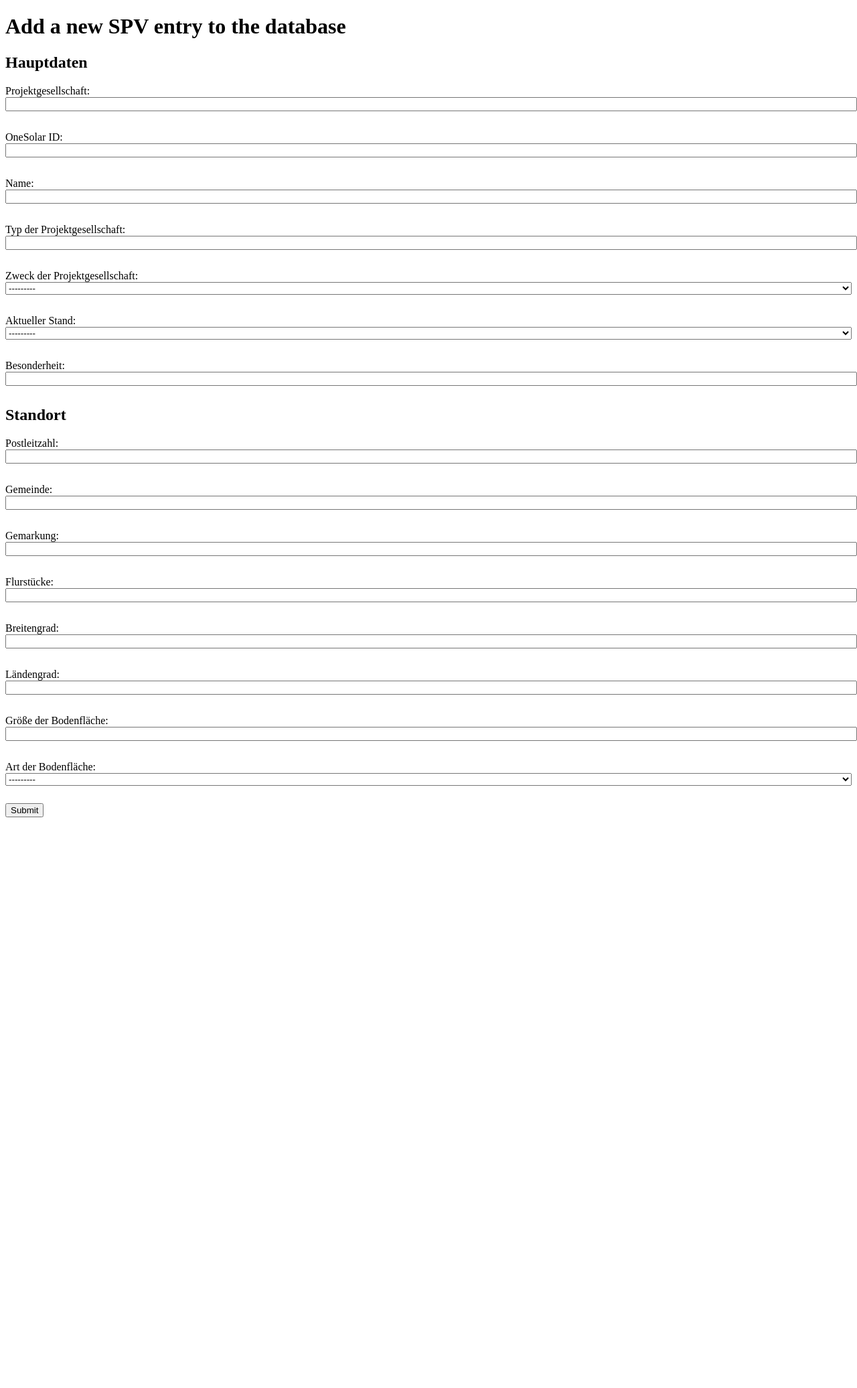
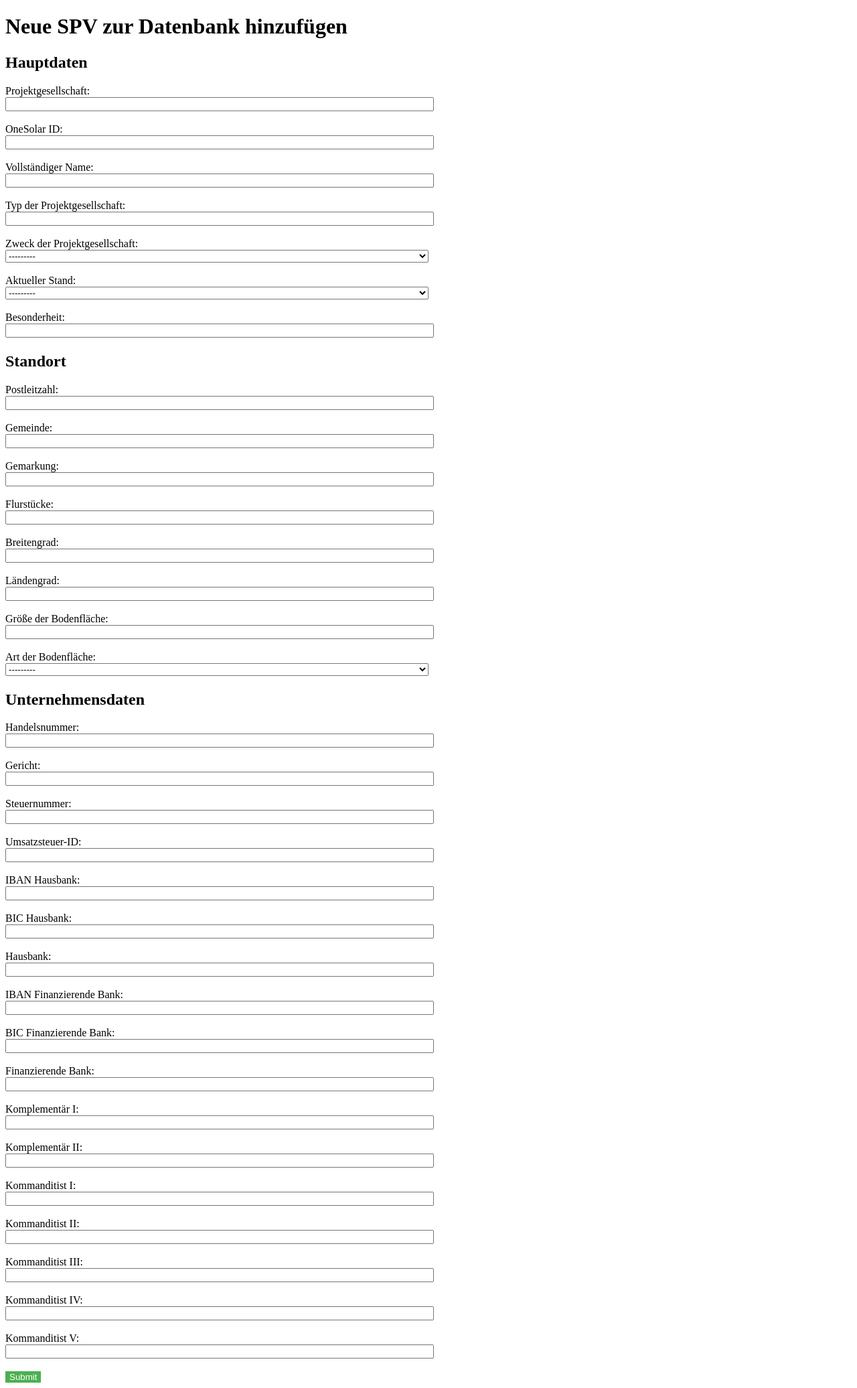
Before and after one commit to evodresch/datahub, a Django app: page /add_spv/ in a window 1280 px wide. Shown: the whole page at 67% size. Before the commit the page ends 1220 px from the top, so only its background shows below. Run offline with Django 4.2, Linux system fonts and the light colour scheme; some libraries are stand-ins or nearby versions.

Commit message:
Added Company model and started working on improving the form with crispy-forms

```diff
--- a/datahub/settings.py
+++ b/datahub/settings.py
@@ -37,8 +37,12 @@ INSTALLED_APPS = [
     'django.contrib.sessions',
     'django.contrib.messages',
     'django.contrib.staticfiles',
-    'spv_master_data'
+    'spv_master_data',
+    'crispy_forms',
+    'crispy_bootstrap4'
 ]
+
+CRISPY_TEMPLATE_PACK = 'bootstrap4'
 
 MIDDLEWARE = [
     'django.middleware.security.SecurityMiddleware',
--- a/spv_master_data/forms.py
+++ b/spv_master_data/forms.py
@@ -1,14 +1,19 @@
 from django import forms
-from .models import SPV, Location
+from .models import SPV, Location, Company
 
 
 class SPVForm(forms.ModelForm):
     class Meta:
         model = SPV
-        exclude = ['location']  # Exclude the location field
+        exclude = ['location', 'company']  # Exclude the one to one fields
 
 
 class LocationForm(forms.ModelForm):
     class Meta:
         model = Location
         fields = '__all__'  # List of model fields you want to include in the form
+
+class CompanyForm(forms.ModelForm):
+    class Meta:
+        model = Company
+        fields = '__all__'  # List of model fields you want to include in the form
--- a/spv_master_data/models.py
+++ b/spv_master_data/models.py
@@ -1,13 +1,14 @@
 from django.db import models
+from spv_master_data.validators import validate_iban
 
-
+# Location model
 class Location(models.Model):
     plz = models.CharField(max_length=5, verbose_name='Postleitzahl')
-    gemeinde = models.CharField(max_length=255, verbose_name='Gemeinde')
-    gemarkung = models.CharField(max_length=255, verbose_name='Gemarkung')
+    gemeinde = models.CharField(max_length=100, verbose_name='Gemeinde')
+    gemarkung = models.CharField(max_length=100, verbose_name='Gemarkung')
     flurstuecke = models.CharField(max_length=50, verbose_name='Flurstücke')
-    breitengrad = models.DecimalField(max_digits=9, decimal_places=6, verbose_name='Breitengrad')
-    laengengrad = models.DecimalField(max_digits=9, decimal_places=6, verbose_name='Ländengrad')
+    breitengrad = models.DecimalField(max_digits=6, decimal_places=2, verbose_name='Breitengrad')
+    laengengrad = models.DecimalField(max_digits=6, decimal_places=2, verbose_name='Ländengrad')
     groesse_der_bodenflaeche = models.DecimalField(max_digits=10, decimal_places=2,
                                                    verbose_name='Größe der Bodenfläche')
     ART_DER_BODENFLAECHE_CHOICES = [
@@ -20,10 +21,35 @@ class Location(models.Model):
                                             verbose_name='Art der Bodenfläche')
 
 
+# Data of company model (Unternehmensdaten)
+class Company(models.Model):
+    handelsnummer = models.CharField(max_length=15, verbose_name='Handelsnummer')
+    gericht = models.CharField(max_length=100, verbose_name='Gericht')
+    steuernummer = models.CharField(max_length=13, verbose_name='Steuernummer')
+    ust_id = models.CharField(max_length=11, verbose_name='Umsatzsteuer-ID')
+    iban_hausbank = models.CharField(max_length=34, verbose_name='IBAN Hausbank',
+                                     validators=[validate_iban])
+    bic_hausbank = models.CharField(max_length=11, verbose_name='BIC Hausbank')
+    hausbank = models.CharField(max_length=100, verbose_name='Hausbank')
+    iban_kreditgeber = models.CharField(max_length=34, verbose_name='IBAN Finanzierende Bank',
+                                        validators=[validate_iban])
+    bic_kreditgeber = models.CharField(max_length=11, verbose_name='BIC Finanzierende Bank')
+    kreditgeber = models.CharField(max_length=100, verbose_name='Finanzierende Bank')
+    komplementaer_1 = models.CharField(max_length=15, verbose_name='Komplementär I')
+    komplementaer_2 = models.CharField(max_length=15, verbose_name='Komplementär II')
+    kommanditist_1 = models.CharField(max_length=15, verbose_name='Kommanditist I')
+    kommanditist_2 = models.CharField(max_length=15, verbose_name='Kommanditist II')
+    kommanditist_3 = models.CharField(max_length=15, verbose_name='Kommanditist III')
+    kommanditist_4 = models.CharField(max_length=15, verbose_name='Kommanditist IV')
+    kommanditist_5 = models.CharField(max_length=15, verbose_name='Kommanditist V')
+
+
+
+# Main SPV model with the main data fields (Hauptdaten)
 class SPV(models.Model):
     projektgesellschaft = models.CharField(max_length=255, verbose_name='Projektgesellschaft')
     onesolar_id = models.CharField(max_length=7, verbose_name='OneSolar ID')
-    name = models.CharField(max_length=255, verbose_name='Name')
+    name = models.CharField(max_length=255, verbose_name='Vollständiger Name')
     spv_type = models.CharField(max_length=100, verbose_name='Typ der Projektgesellschaft')
     ZWECK_CHOICES = [
         ('SOLARPARK', 'Solarpark'),
@@ -41,8 +67,13 @@ class SPV(models.Model):
     stand = models.CharField(max_length=100, choices=STAND_CHOICES, verbose_name='Aktueller Stand')
     besonderheit = models.CharField(max_length=255, verbose_name='Besonderheit')
 
+    # Add location model
     location = models.OneToOneField(Location, on_delete=models.CASCADE, related_name='spv',
                                     verbose_name='Standortdaten')
 
+    # Add company model
+    company = models.OneToOneField(Company, on_delete=models.CASCADE, related_name='spv',
+                                   verbose_name='Unternehmensdaten', null=True)
+
     def __str__(self):
         return self.name
--- a/spv_master_data/templates/spv_master_data/add_spv.html
+++ b/spv_master_data/templates/spv_master_data/add_spv.html
@@ -1,26 +1,24 @@
 {% load static %}
+{% load crispy_forms_tags %}
 
 <!DOCTYPE html>
 <html lang="en">
 <head>
     <meta charset="UTF-8">
     <link rel="stylesheet" href="{% static 'css/style.css' %}">
-    <title>Main</title>
-    <h1>Add a new SPV entry to the database</h1>
+    <title>Neue SPV</title>
+    <h1>Neue SPV zur Datenbank hinzufügen</h1>
+<body>
     <form method="post">
         {% csrf_token %}
+        {{ form|crispy }}
         <h2>Hauptdaten</h2>
         {{ spv_form.as_p }}
         <h2>Standort</h2>
         {{ location_form.as_p }}
-        <button type="submit">Submit</button>
+        <h2>Unternehmensdaten</h2>
+        {{ company_form.as_p }}
+        <button type="submit" class="custom-button">Submit</button>
     </form>
-
-
-</form>
-
-</head>
-<body>
-
 </body>
 </html>
--- a/spv_master_data/views.py
+++ b/spv_master_data/views.py
@@ -1,7 +1,8 @@
 from django.forms import inlineformset_factory
 from django.shortcuts import render, redirect
-from .models import SPV, Location
-from .forms import SPVForm, LocationForm
+from django.db import transaction
+from .models import SPV, Location, Company
+from .forms import SPVForm, LocationForm, CompanyForm
 from django.http import HttpResponse
 
 
@@ -13,18 +14,23 @@ def landing_page(request):
 def success_page(request):
     return render(request, 'spv_master_data/success_page.html')
 
-
+@transaction.atomic
 def add_spv(request):
     if request.method == 'POST':
         spv_form = SPVForm(request.POST)
         location_form = LocationForm(request.POST)
+        company_form = CompanyForm(request.POST)
         if spv_form.is_valid() and location_form.is_valid():
             # First, save the Location instance
             location_instance = location_form.save()
+            # Save the Company instance
+            company_instance = company_form.save()
             # Now, create an SPV instance but don't save it to the database yet
             spv_instance = spv_form.save(commit=False)
             # Link the newly created Location instance to the SPV instance
             spv_instance.location = location_instance
+            # Link the newly created Company instance to the SPV instance
+            spv_instance.company = company_instance
             # Finally, save the SPV instance to the database
             spv_instance.save()
             # Redirect to a new URL:
@@ -32,8 +38,11 @@ def add_spv(request):
     else:
         spv_form = SPVForm()
         location_form = LocationForm()
-    return render(request, 'spv_master_data/add_spv.html', {'spv_form': spv_form,
-                                                         'location_form': location_form})
+        company_form = CompanyForm()
+    return render(request, 'spv_master_data/add_spv.html', {
+        'spv_form': spv_form,
+        'location_form': location_form,
+        'company_form': company_form,})
 
 
 # View that fetches the SPV data from the database and renders a template to display it
--- a/static/css/style.css
+++ b/static/css/style.css
@@ -3,12 +3,19 @@ form {
 }
 
 input, select, textarea {
-    margin-bottom: 10px; /* Adds space between fields */
-    width: 100%; /* Adjust as needed */
+    margin-bottom: 2px; /* Adds space between fields */
+    width: 50%; /* Adjust as needed */
     /* More styles */
 }
 
 label {
     display: block; /* Ensures the label is above the input field */
-    margin-top: 20px;
+    margin-top: 10px;
 }
+
+.custom-button {
+    background-color: #4CAF50; /* Custom green */
+    border: none;
+    color: white;
+    /* More custom styles */
+}
```
Also changed, not shown: spv_master_data/admin.py (+6 -3 lines), spv_master_data/validators.py (added, +9 -0 lines), spv_master_data/migrations/0004_company_remove_spv_operations_and_more.py (added), spv_master_data/migrations/0005_alter_spv_company.py (added), spv_master_data/migrations/0006_company_kommanditist_2_company_kommanditist_3_and_more.py (added).
